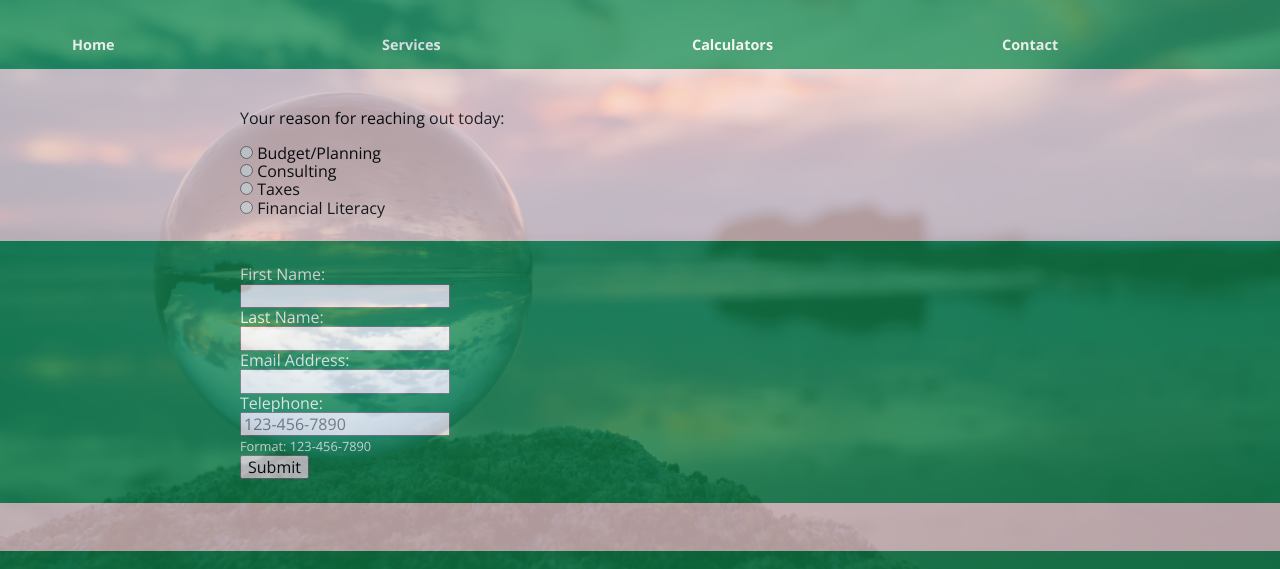
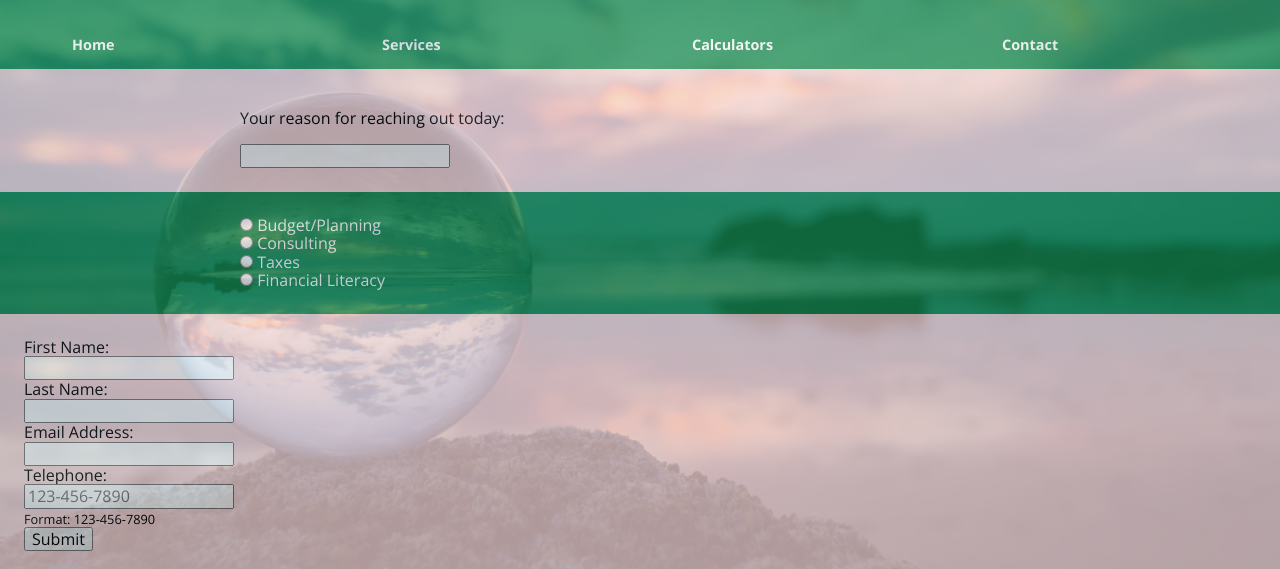
Before and after one commit to mjenkins81/DNS-v2, a plain HTML site: page DNS v2/contact.html in a window 1280 px wide. Shown: the part 171-740 px from the top of the page. Drawn offline with nearby package versions, Linux system fonts and the light colour scheme.

Commit message:
updated logo due to color change and contact form

```diff
--- a/DNS v2/calculators.html
+++ b/DNS v2/calculators.html
@@ -5,7 +5,7 @@
     <meta http-equiv="X-UA-Compatible" content="IE=edge">
     <meta name="viewport" content="width=device-width, initial-scale=1.0">
     <title>Dollars & Sense Financial Consulting Services</title>
-    <link rel="icon" type="img/x-icon" href="img/Dollars & Sense FCS v2.png">
+    <link rel="icon" type="img/x-icon" href="img/Dollars & Sense FCS_use.png">
     <link rel="preconnect" href="https://fonts.googleapis.com">
     <link rel="preconnect" href="https://fonts.gstatic.com" crossorigin>
     <link href="https://fonts.googleapis.com/css2?family=Open+Sans:wght@400;700&family=Source+Sans+Pro:wght@400;700&display=swap" rel="stylesheet">
@@ -16,7 +16,7 @@
     <header>
         <section class="title">
             <div class= "row">
-                <img src= "img/Dollars & Sense FCS v2.png" width="100" height= 100/>
+                <img src= "img/Dollars & Sense FCS_use.png" width="100" height= 100 alt="Dollars & Sense Logo"/>
             </div>
             <div class= "row banner">
                 <h1>Dollars & Sense Financial Consulting Services</h1>
@@ -52,18 +52,22 @@
                 <div class= "col">
                     <h2>Personal Finance</h2>
                     <p>
+                       <uL>
                         <li><a href="https://www.calculator.net/budget-calculator.html"> Budget Calculator</a></li>
                         <li><a href="https://www.calculator.net/tax-calculator.html"> Tax Calculator</a></li>
                         <li><a href="https://www.calculator.net/take-home-pay-calculator.html"> Take-Home-Paycheck Calculator</a></li>
+                        </uL>
                     </p>
                 </div>
                 <div class= "col">
                     <h2>Savings</h2>
                     <p>
+                        <ul>
                         <li><a href="https://www.calculator.net/savings-calculator.html"> Savings Calculator</a></li>
                         <li><a href="https://www.calculator.net/cd-calculator.html"> CD Calculator</a></li>
                         <li><a href="https://www.calculator.net/compound-interest-calculator.html"> Compound Interest Calculator</a></li>
                         <li><a href="https://www.calculator.net/investment-calculator.html"> Investment Calculator</a></li>
+                        </ul>
                     </p>
                 </div>
             </div>
@@ -75,19 +79,23 @@
                 <div class= "col">
                     <h2>Loans</h2>
                     <p>
+                        <ul>
                         <li><a href="https://www.calculator.net/loan-calculator.html"> Loan Calculator</a></li>
                         <li><a href="https://www.calculator.net/student-loan-calculator.html"> Student Loan Calculator</a></li>
                         <li><a href="https://www.calculator.net/auto-loan-calculator.html"> Auto Loan Calculator</a></li>
                         <li><a href="https://www.calculator.net/mortgage-calculator.html"> Mortgage Calculator</a></li>
+                        </ul>
                     </p>
                 </div>
                 <div class= "col">
                     <h2>Retirement</h2>
                     <p>
+                        <ul>
                         <li><a href="https://www.calculator.net/retirement-calculator.html"> RetirementSavings Calculator</a></li>
                         <li><a href="https://www.calculator.net/401k-calculator.html"> 401k Calculator</a></li>
                         <li><a href="https://www.calculator.net/roth-ira-interest-calculator.html"> Roth IRA Calculator</a></li>
                         <li><a href="https://www.calculator.net/social-security-calculator.html"> Social Security Calculator</a></li>
+                        </ul>
                     </p>
                 </div>
             </div>
@@ -102,10 +110,10 @@
     <footer class="dark-section">
         <section class="row handles">
             <div class="col">
-                <a href="https://www.instagram.com/dollarsandsense.mj/" target="_blank"><img src="/img/5296765_camera_instagram_instagram logo_icon.svg" width="50" height="50" /></a>
-                <a href="https://www.linkedin.com/company/dollars-sense-financial-consulting-services" target="_blank"><img src="/img/5296501_linkedin_network_linkedin logo_icon.svg" width="50" height="50" /></a>
-                <a href="https://twitter.com/dns_fcs" target="_blank"><img src="/img/5296514_bird_tweet_twitter_twitter logo_icon.svg" width="50" height="50" /></a>
-                <!--<a href="" target="_blank"--><img src="/img/5365678_fb_facebook_facebook logo_icon.png" width="50" height="50" />
+                <a href="https://www.instagram.com/dollarsandsense.mj/" target="_blank"><img src="/img/5296765_camera_instagram_instagram logo_icon.svg" width="50" height="50" alt="instagram logo" /></a>
+                <a href="https://www.linkedin.com/company/dollars-sense-financial-consulting-services" target="_blank"><img src="/img/5296501_linkedin_network_linkedin logo_icon.svg" width="50" height="50" alt="linkedin logo" /></a>
+                <a href="https://twitter.com/dns_fcs" target="_blank"><img src="/img/5296514_bird_tweet_twitter_twitter logo_icon.svg" width="50" height="50" alt="twitter logo"/></a>
+                <!--<a href="" target="_blank"--><img src="/img/5365678_fb_facebook_facebook logo_icon.png" width="50" height="50" alt="facebook" />
             </div>
             <div class= "row">
             <p><br>&copy; Dollars & Sense Financial Consulting Services</p>
--- a/DNS v2/contact.html
+++ b/DNS v2/contact.html
@@ -5,7 +5,7 @@
     <meta http-equiv="X-UA-Compatible" content="IE=edge">
     <meta name="viewport" content="width=device-width, initial-scale=1.0">
     <title>Dollars & Sense Financial Consulting Services</title>
-    <link rel="icon" type="img/x-icon" href="img/Dollars & Sense FCS v2.png">
+    <link rel="icon" type="img/x-icon" href="img/Dollars & Sense FCS_use.png">
     <link rel="preconnect" href="https://fonts.googleapis.com">
     <link rel="preconnect" href="https://fonts.gstatic.com" crossorigin>
     <link href="https://fonts.googleapis.com/css2?family=Open+Sans:wght@400;700&family=Source+Sans+Pro:wght@400;700&display=swap" rel="stylesheet">
@@ -16,7 +16,7 @@
     <header>
         <section class="title">
             <div class= "row">
-                <img src= "img/Dollars & Sense FCS v2.png" width="100" height= 100/>
+                <img src= "img/Dollars & Sense FCS_use.png" width="100" height= 100 alt="Dollars & Sense Logo"/>
             </div>
             <div class= "row banner">
                 <h1>Dollars & Sense Financial Consulting Services</h1>
@@ -51,16 +51,13 @@
             <div class="row">
                 <div class= "col">
                    <p>Your reason for reaching out today:</p>
-                   <form>
-                       <input type="radio" id="html" name="reason" value="Budget/Planning">
-                       <label for="Budget/Planning">Budget/Planning</label><br>
-                       <input type="radio" id="html" name="reason" value="Consulting">
-                       <label for="Consulting">Consulting</label><br>
-                       <input type="radio" id="html" name="reason" value="Taxes">
-                       <label for="Taxes">Taxes</label><br>
-                       <input type="radio" id="html" name="reason" value="Financial Literacy">
-                       <label for="Financial Literacy">Financial Literacy</label><br>
-
+                   <form> <!--action="/contact.php"-->
+                       <input list="Legal Entities">
+                       <datalist id="Legal Entities">
+                           <option value="Individual">
+                           <option value="Small Business">
+                           <option value="Non-Profit">
+                       </datalist>
                    </form>
                 </div>
             </div>
@@ -70,17 +67,15 @@
         <div class="container">
             <div class="row">
                 <div class= "col">
-                    <form>
-                        <label for="fname">First Name:</label><br>
-                        <input type="text" id="fname" name="fname"><br>
-                        <label for="lname">Last Name:</label><br>
-                        <input type="text" id="lname" name="lname"><br>
-                        <label for="email">Email Address:</label><br>
-                        <input type="email" id="email" name="email"><br>
-                        <label for="phone">Telephone:</label><br>
-                        <input type="tel" id="phone" name="phone" placeholder="123-456-7890" pattern="[0-9]{3}-[0-9}{3}-[0-9]{4}" required><br>
-                        <small>Format: 123-456-7890</small><br>
-                        <input type="submit" value="Submit">
+                    <form> <!--action="/contact.php"-->
+                        <input type="radio" id="Budget/Planning" name="reason" value="Budget/Planning">
+                        <label for="Budget/Planning">Budget/Planning</label><br>
+                        <input type="radio" id="Consulting" name="reason" value="Consulting">
+                        <label for="Consulting">Consulting</label><br>
+                        <input type="radio" id="Taxes" name="reason" value="Taxes">
+                        <label for="Taxes">Taxes</label><br>
+                        <input type="radio" id="Financial Literacy" name="reason" value="Financial Literacy">
+                        <label for="Financial Literacy">Financial Literacy</label><br>
                     </form>
                 </div>
             </div>
@@ -91,14 +86,26 @@
             <!--<div class= "col">
                 <h2><a href="contact.html"> Schedule Your Consultation!</a> </h2>
             </div> -->
+            <form> <!--action="/contact.php"-->
+                <label for="fname">First Name:</label><br>
+                <input type="text" id="fname" name="fname" required><br>
+                <label for="lname">Last Name:</label><br>
+                <input type="text" id="lname" name="lname" required><br>
+                <label for="email">Email Address:</label><br>
+                <input type="email" id="email" name="email"required><br>
+                <label for="phone">Telephone:</label><br>
+                <input type="tel" id="phone" name="phone" placeholder="123-456-7890" pattern="[0-9]{3}-[0-9}{3}-[0-9]{4}" required><br>
+                <small>Format: 123-456-7890</small><br>
+                <input type="submit" value="Submit">
+            </form>
     </section>
     <footer class="dark-section">
         <section class="row handles">
             <div class="col">
-                <a href="https://www.instagram.com/dollarsandsense.mj/" target="_blank"><img src="/img/5296765_camera_instagram_instagram logo_icon.svg" width="50" height="50" /></a>
-                <a href="https://www.linkedin.com/company/dollars-sense-financial-consulting-services" target="_blank"><img src="/img/5296501_linkedin_network_linkedin logo_icon.svg" width="50" height="50" /></a>
-                <a href="https://twitter.com/dns_fcs" target="_blank"><img src="/img/5296514_bird_tweet_twitter_twitter logo_icon.svg" width="50" height="50" /></a>
-                <!--<a href="" target="_blank"--><img src="/img/5365678_fb_facebook_facebook logo_icon.png" width="50" height="50" />
+                <a href="https://www.instagram.com/dollarsandsense.mj/" target="_blank"><img src="/img/5296765_camera_instagram_instagram logo_icon.svg" width="50" height="50" alt="instagram logo" /></a>
+                <a href="https://www.linkedin.com/company/dollars-sense-financial-consulting-services" target="_blank"><img src="/img/5296501_linkedin_network_linkedin logo_icon.svg" width="50" height="50" alt="linkedin logo" /></a>
+                <a href="https://twitter.com/dns_fcs" target="_blank"><img src="/img/5296514_bird_tweet_twitter_twitter logo_icon.svg" width="50" height="50" alt="twitter logo"/></a>
+                <!--<a href="" target="_blank"--><img src="/img/5365678_fb_facebook_facebook logo_icon.png" width="50" height="50" alt="facebook" />
             </div>
             <div class= "row">
             <p><br>&copy; Dollars & Sense Financial Consulting Services</p>
```
Also changed, not shown: DNS v2/home.html (+6 -6 lines), DNS v2/services.html (+6 -6 lines), DNS v2/img/Dollars & Sense FCS_use.png (added).
